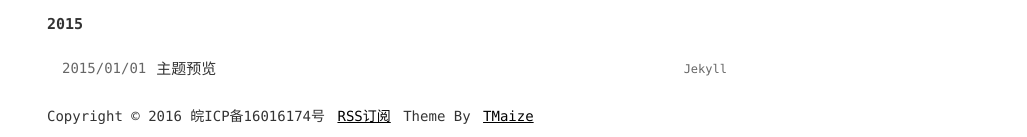
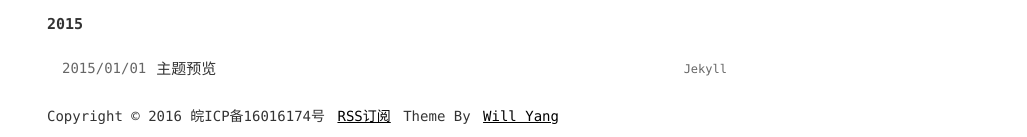
Before and after one commit to zongzaimang/blog.willyang, a Jekyll site: the page built from index.html, in a window 1280 px wide. Shown: the part 1545-1682 px from the top of the page, without its empty margins (253-1280 px from the left). Built offline with Jekyll 4.4.1, drawn with Linux system fonts in a browser that asks for light colours.

Commit message:
Update footer.html

```diff
--- a/_includes/footer.html
+++ b/_includes/footer.html
@@ -3,7 +3,7 @@
   <a href="{{ site.baseurl }}/static/xml/rss.xml">RSS订阅</a>
   {%- comment %} 请保留主题来源，么么哒~ {% endcomment %}
   <span>Theme By</span>
-  <a href="https://github.com/TMaize/tmaize-blog">TMaize</a>
+  <a href="https://github.com/zongzaimang/zongzaimang">Will Yang</a>
 
   {%- if site.extCount %}
     <span>总访问量</span>
```
